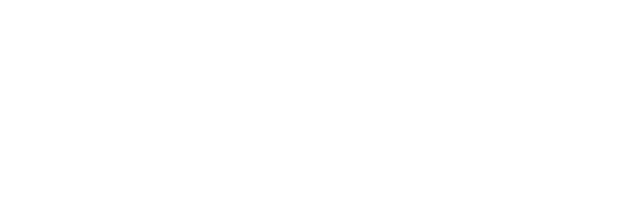
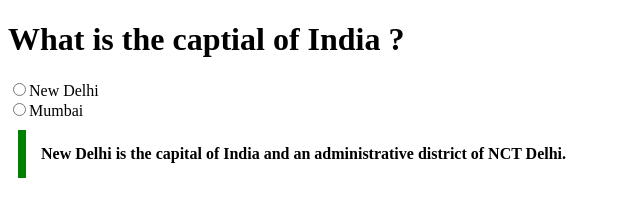
Before and after one commit to acciojob/trivia-sujeetyadav485, a website: page main.html in a window 1280 px wide. Shown: the whole page, without its empty margins (0-640 px from the left). Drawn offline with Linux system fonts and the light colour scheme.

Commit message:
solution

```diff
--- a/main.html
+++ b/main.html
@@ -8,6 +8,10 @@
 
 <body>
 	<!-- the entire body must be written by student -->
+	<h1>What is the captial of India ?</h1>
+	<input type="radio">New Delhi <br>
+	<input type="radio">Mumbai
+	<blockquote>New Delhi is the capital of India and an administrative district of NCT Delhi.</blockquote>
     <script type="text/javascript" src="./script.js">
 </script>
 
--- a/styles.css
+++ b/styles.css
@@ -1,2 +1,7 @@
 
 /* Your CSS Code here. */
+
+blockquote
+{
+    max-width: 600px; margin: 10px; padding: 15px; border-left: 8px solid green;background-color: #f8fffe"";font-weight: bold;
+}
```
